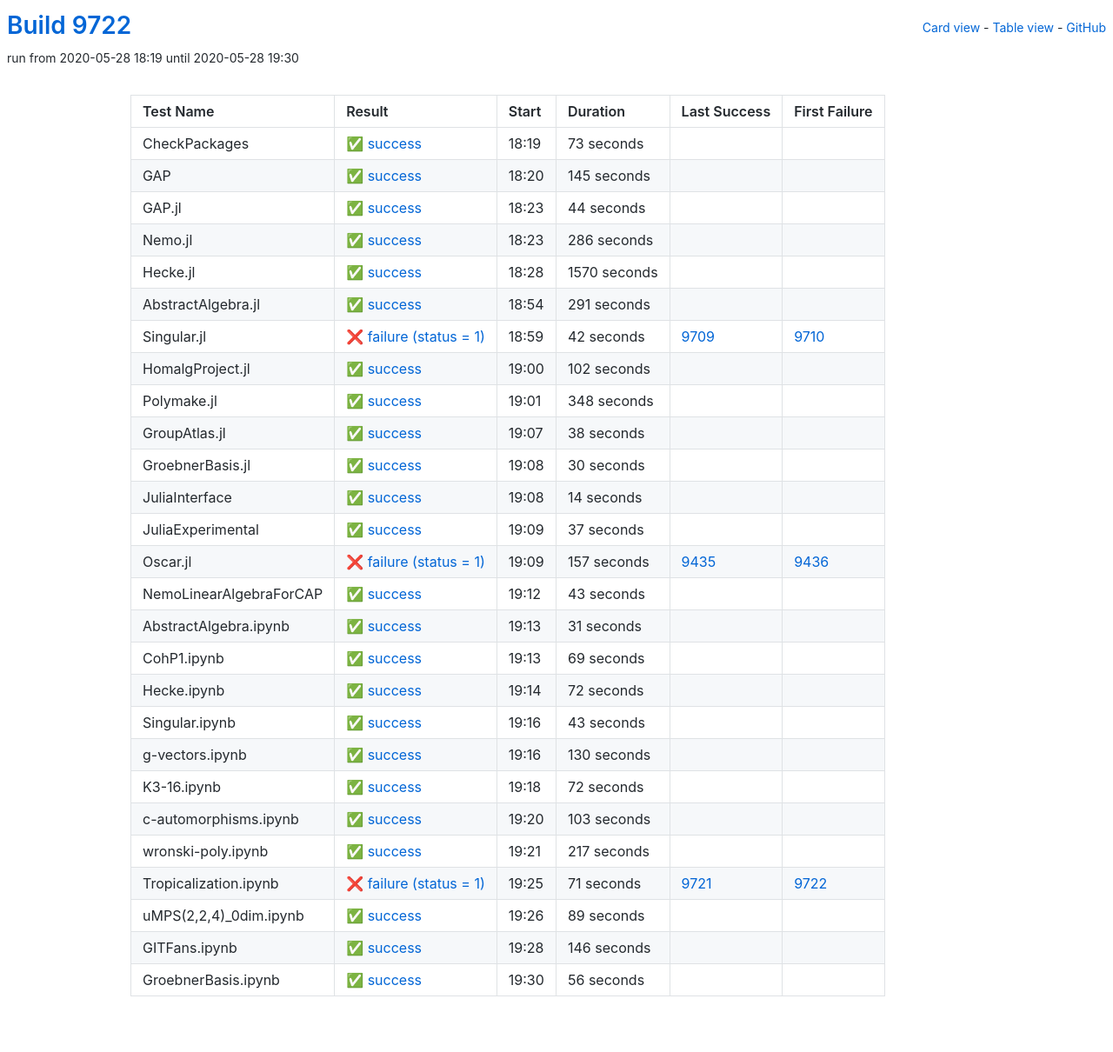
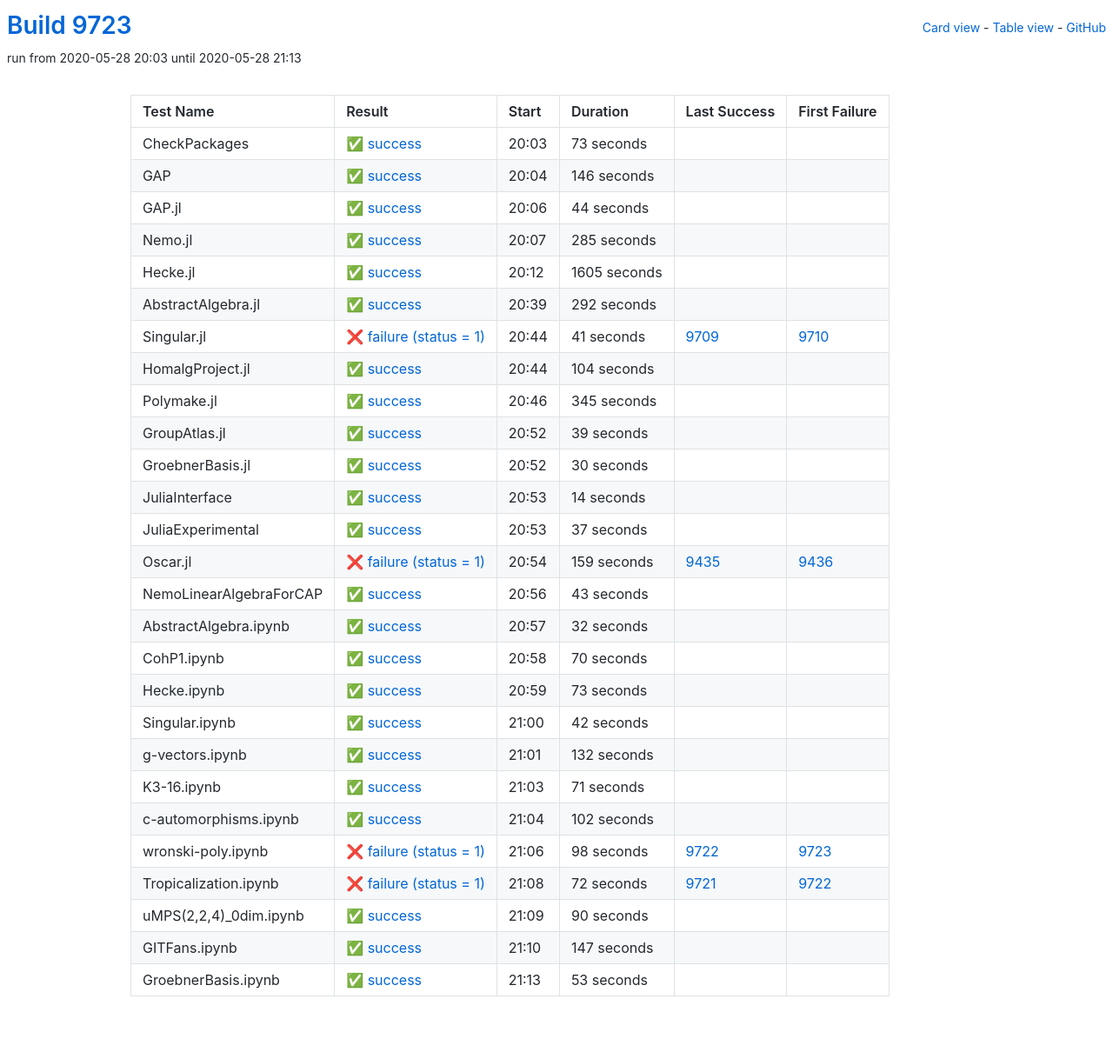
Before and after one commit to oscar-system/oscar-ci-status, a Jekyll site: the page built from table.html, in a window 1280 px wide. Shown: the whole page at 87% size. Built offline with Jekyll 4.4.1, drawn with Linux system fonts in a browser that asks for light colours.

Commit message:
Build 9723

```diff
--- a/_data/ci.yml
+++ b/_data/ci.yml
@@ -1,5 +1,5 @@
-build: 9722
-build_url: https://oscarci.mathematik.uni-kl.de/job/oscar/9722/
+build: 9723
+build_url: https://oscarci.mathematik.uni-kl.de/job/oscar/9723/
 job: oscar
 tests:
 - duration: 73
@@ -9,21 +9,21 @@
   id: checkpackages
   last_success: false
   last_success_url: null
-  log: https://oscarci.mathematik.uni-kl.de/job/oscar/9722/artifact/logs/build-9722/CheckPackages.log
+  log: https://oscarci.mathematik.uni-kl.de/job/oscar/9723/artifact/logs/build-9723/CheckPackages.log
   name: CheckPackages
-  start: 2020-05-28 18:19
+  start: 2020-05-28 20:03
   status: success
   success: true
-- duration: 145
+- duration: 146
   exitcode: 0
   first_failure: false
   first_failure_url: null
   id: gap
   last_success: false
   last_success_url: null
-  log: https://oscarci.mathematik.uni-kl.de/job/oscar/9722/artifact/logs/build-9722/GAP.log
+  log: https://oscarci.mathematik.uni-kl.de/job/oscar/9723/artifact/logs/build-9723/GAP.log
   name: GAP
-  start: 2020-05-28 18:20
+  start: 2020-05-28 20:04
   status: success
   success: true
 - duration: 44
@@ -33,93 +33,93 @@
   id: gap-jl
   last_success: false
   last_success_url: null
-  log: https://oscarci.mathematik.uni-kl.de/job/oscar/9722/artifact/logs/build-9722/GAP.jl.log
+  log: https://oscarci.mathematik.uni-kl.de/job/oscar/9723/artifact/logs/build-9723/GAP.jl.log
   name: GAP.jl
-  start: 2020-05-28 18:23
+  start: 2020-05-28 20:06
   status: success
   success: true
-- duration: 286
+- duration: 285
   exitcode: 0
   first_failure: false
   first_failure_url: null
   id: nemo-jl
   last_success: false
   last_success_url: null
-  log: https://oscarci.mathematik.uni-kl.de/job/oscar/9722/artifact/logs/build-9722/Nemo.jl.log
+  log: https://oscarci.mathematik.uni-kl.de/job/oscar/9723/artifact/logs/build-9723/Nemo.jl.log
   name: Nemo.jl
-  start: 2020-05-28 18:23
+  start: 2020-05-28 20:07
   status: success
   success: true
-- duration: 1570
+- duration: 1605
   exitcode: 0
   first_failure: false
   first_failure_url: null
   id: hecke-jl
   last_success: false
   last_success_url: null
-  log: https://oscarci.mathematik.uni-kl.de/job/oscar/9722/artifact/logs/build-9722/Hecke.jl.log
+  log: https://oscarci.mathematik.uni-kl.de/job/oscar/9723/artifact/logs/build-9723/Hecke.jl.log
   name: Hecke.jl
-  start: 2020-05-28 18:28
+  start: 2020-05-28 20:12
   status: success
   success: true
-- duration: 291
+- duration: 292
   exitcode: 0
   first_failure: false
   first_failure_url: null
   id: abstractalgebra-jl
   last_success: false
   last_success_url: null
-  log: https://oscarci.mathematik.uni-kl.de/job/oscar/9722/artifact/logs/build-9722/AbstractAlgebra.jl.log
+  log: https://oscarci.mathematik.uni-kl.de/job/oscar/9723/artifact/logs/build-9723/AbstractAlgebra.jl.log
   name: AbstractAlgebra.jl
-  start: 2020-05-28 18:54
+  start: 2020-05-28 20:39
   status: success
   success: true
-- duration: 42
+- duration: 41
   exitcode: 1
   first_failure: 9710
   first_failure_url: https://oscarci.mathematik.uni-kl.de/job/oscar/9710/
   id: singular-jl
   last_success: 9709
   last_success_url: https://oscarci.mathematik.uni-kl.de/job/oscar/9709/
-  log: https://oscarci.mathematik.uni-kl.de/job/oscar/9722/artifact/logs/build-9722/Singular.jl.log
+  log: https://oscarci.mathematik.uni-kl.de/job/oscar/9723/artifact/logs/build-9723/Singular.jl.log
   name: Singular.jl
-  start: 2020-05-28 18:59
+  start: 2020-05-28 20:44
   status: failure
   success: false
-- duration: 102
+- duration: 104
   exitcode: 0
   first_failure: false
   first_failure_url: null
   id: homalgproject-jl
   last_success: false
   last_success_url: null
-  log: https://oscarci.mathematik.uni-kl.de/job/oscar/9722/artifact/logs/build-9722/HomalgProject.jl.log
+  log: https://oscarci.mathematik.uni-kl.de/job/oscar/9723/artifact/logs/build-9723/HomalgProject.jl.log
   name: HomalgProject.jl
-  start: 2020-05-28 19:00
+  start: 2020-05-28 20:44
   status: success
   success: true
-- duration: 348
+- duration: 345
   exitcode: 0
   first_failure: false
   first_failure_url: null
   id: polymake-jl
   last_success: false
   last_success_url: null
-  log: https://oscarci.mathematik.uni-kl.de/job/oscar/9722/artifact/logs/build-9722/Polymake.jl.log
+  log: https://oscarci.mathematik.uni-kl.de/job/oscar/9723/artifact/logs/build-9723/Polymake.jl.log
   name: Polymake.jl
-  start: 2020-05-28 19:01
+  start: 2020-05-28 20:46
   status: success
   success: true
-- duration: 38
+- duration: 39
   exitcode: 0
   first_failure: false
   first_failure_url: null
   id: groupatlas-jl
   last_success: false
   last_success_url: null
-  log: https://oscarci.mathematik.uni-kl.de/job/oscar/9722/artifact/logs/build-9722/GroupAtlas.jl.log
+  log: https://oscarci.mathematik.uni-kl.de/job/oscar/9723/artifact/logs/build-9723/GroupAtlas.jl.log
   name: GroupAtlas.jl
-  start: 2020-05-28 19:07
+  start: 2020-05-28 20:52
   status: success
   success: true
 - duration: 30
@@ -129,9 +129,9 @@
   id: groebnerbasis-jl
   last_success: false
   last_success_url: null
-  log: https://oscarci.mathematik.uni-kl.de/job/oscar/9722/artifact/logs/build-9722/GroebnerBasis.jl.log
+  log: https://oscarci.mathematik.uni-kl.de/job/oscar/9723/artifact/logs/build-9723/GroebnerBasis.jl.log
   name: GroebnerBasis.jl
-  start: 2020-05-28 19:08
+  start: 2020-05-28 20:52
   status: success
   success: true
 - duration: 14
@@ -141,9 +141,9 @@
   id: juliainterface
   last_success: false
   last_success_url: null
-  log: https://oscarci.mathematik.uni-kl.de/job/oscar/9722/artifact/logs/build-9722/JuliaInterface.log
+  log: https://oscarci.mathematik.uni-kl.de/job/oscar/9723/artifact/logs/build-9723/JuliaInterface.log
   name: JuliaInterface
-  start: 2020-05-28 19:08
+  start: 2020-05-28 20:53
   status: success
   success: true
 - duration: 37
@@ -153,21 +153,21 @@
   id: juliaexperimental
   last_success: false
   last_success_url: null
-  log: https://oscarci.mathematik.uni-kl.de/job/oscar/9722/artifact/logs/build-9722/JuliaExperimental.log
+  log: https://oscarci.mathematik.uni-kl.de/job/oscar/9723/artifact/logs/build-9723/JuliaExperimental.log
   name: JuliaExperimental
-  start: 2020-05-28 19:09
+  start: 2020-05-28 20:53
   status: success
   success: true
-- duration: 157
+- duration: 159
   exitcode: 1
   first_failure: 9436
   first_failure_url: https://oscarci.mathematik.uni-kl.de/job/oscar/9436/
   id: oscar-jl
   last_success: 9435
   last_success_url: https://oscarci.mathematik.uni-kl.de/job/oscar/9435/
-  log: https://oscarci.mathematik.uni-kl.de/job/oscar/9722/artifact/logs/build-9722/Oscar.jl.log
+  log: https://oscarci.mathematik.uni-kl.de/job/oscar/9723/artifact/logs/build-9723/Oscar.jl.log
   name: Oscar.jl
-  start: 2020-05-28 19:09
+  start: 2020-05-28 20:54
   status: failure
   success: false
 - duration: 43
@@ -177,152 +177,152 @@
   id: nemolinearalgebraforcap
   last_success: false
   last_success_url: null
-  log: https://oscarci.mathematik.uni-kl.de/job/oscar/9722/artifact/logs/build-9722/NemoLinearAlgebraForCAP.log
+  log: https://oscarci.mathematik.uni-kl.de/job/oscar/9723/artifact/logs/build-9723/NemoLinearAlgebraForCAP.log
   name: NemoLinearAlgebraForCAP
-  start: 2020-05-28 19:12
+  start: 2020-05-28 20:56
   status: success
   success: true
-- duration: 31
+- duration: 32
   exitcode: 0
   first_failure: false
   first_failure_url: null
   id: abstractalgebra-ipynb
   last_success: false
   last_success_url: null
-  log: https://oscarci.mathematik.uni-kl.de/job/oscar/9722/artifact/logs/build-9722/AbstractAlgebra.ipynb.log
+  log: https://oscarci.mathematik.uni-kl.de/job/oscar/9723/artifact/logs/build-9723/AbstractAlgebra.ipynb.log
   name: AbstractAlgebra.ipynb
-  start: 2020-05-28 19:13
+  start: 2020-05-28 20:57
   status: success
   success: true
-- duration: 69
+- duration: 70
   exitcode: 0
   first_failure: false
   first_failure_url: null
   id: cohp1-ipynb
   last_success: false
   last_success_url: null
-  log: https://oscarci.mathematik.uni-kl.de/job/oscar/9722/artifact/logs/build-9722/CohP1.ipynb.log
+  log: https://oscarci.mathematik.uni-kl.de/job/oscar/9723/artifact/logs/build-9723/CohP1.ipynb.log
   name: CohP1.ipynb
-  start: 2020-05-28 19:13
+  start: 2020-05-28 20:58
   status: success
   success: true
-- duration: 72
+- duration: 73
   exitcode: 0
   first_failure: false
   first_failure_url: null
   id: hecke-ipynb
   last_success: false
   last_success_url: null
-  log: https://oscarci.mathematik.uni-kl.de/job/oscar/9722/artifact/logs/build-9722/Hecke.ipynb.log
+  log: https://oscarci.mathematik.uni-kl.de/job/oscar/9723/artifact/logs/build-9723/Hecke.ipynb.log
   name: Hecke.ipynb
-  start: 2020-05-28 19:14
+  start: 2020-05-28 20:59
   status: success
   success: true
-- duration: 43
+- duration: 42
   exitcode: 0
   first_failure: false
   first_failure_url: null
   id: singular-ipynb
   last_success: false
   last_success_url: null
-  log: https://oscarci.mathematik.uni-kl.de/job/oscar/9722/artifact/logs/build-9722/Singular.ipynb.log
+  log: https://oscarci.mathematik.uni-kl.de/job/oscar/9723/artifact/logs/build-9723/Singular.ipynb.log
   name: Singular.ipynb
-  start: 2020-05-28 19:16
+  start: 2020-05-28 21:00
   status: success
   success: true
-- duration: 130
+- duration: 132
   exitcode: 0
   first_failure: false
   first_failure_url: null
   id: g-vectors-ipynb
   last_success: false
   last_success_url: null
-  log: https://oscarci.mathematik.uni-kl.de/job/oscar/9722/artifact/logs/build-9722/g-vectors.ipynb.log
+  log: https://oscarci.mathematik.uni-kl.de/job/oscar/9723/artifact/logs/build-9723/g-vectors.ipynb.log
   name: g-vectors.ipynb
-  start: 2020-05-28 19:16
+  start: 2020-05-28 21:01
   status: success
   success: true
-- duration: 72
+- duration: 71
   exitcode: 0
   first_failure: false
   first_failure_url: null
   id: k3-16-ipynb
   last_success: false
   last_success_url: null
-  log: https://oscarci.mathematik.uni-kl.de/job/oscar/9722/artifact/logs/build-9722/K3-16.ipynb.log
+  log: https://oscarci.mathematik.uni-kl.de/job/oscar/9723/artifact/logs/build-9723/K3-16.ipynb.log
   name: K3-16.ipynb
-  start: 2020-05-28 19:18
+  start: 2020-05-28 21:03
   status: success
   success: true
-- duration: 103
+- duration: 102
   exitcode: 0
   first_failure: false
   first_failure_url: null
   id: c-automorphisms-ipynb
   last_success: false
   last_success_url: null
-  log: https://oscarci.mathematik.uni-kl.de/job/oscar/9722/artifact/logs/build-9722/c-automorphisms.ipynb.log
+  log: https://oscarci.mathematik.uni-kl.de/job/oscar/9723/artifact/logs/build-9723/c-automorphisms.ipynb.log
   name: c-automorphisms.ipynb
-  start: 2020-05-28 19:20
+  start: 2020-05-28 21:04
   status: success
   success: true
-- duration: 217
-  exitcode: 0
-  first_failure: false
-  first_failure_url: null
+- duration: 98
+  exitcode: 1
+  first_failure: 9723
+  first_failure_url: https://oscarci.mathematik.uni-kl.de/job/oscar/9723/
   id: wronski-poly-ipynb
-  last_success: false
-  last_success_url: null
-  log: https://oscarci.mathematik.uni-kl.de/job/oscar/9722/artifact/logs/build-9722/wronski-poly.ipynb.log
+  last_success: 9722
+  last_success_url: https://oscarci.mathematik.uni-kl.de/job/oscar/9722/
+  log: https://oscarci.mathematik.uni-kl.de/job/oscar/9723/artifact/logs/build-9723/wronski-poly.ipynb.log
   name: wronski-poly.ipynb
-  start: 2020-05-28 19:21
-  status: success
-  success: true
-- duration: 71
+  start: 2020-05-28 21:06
+  status: failure
+  success: false
+- duration: 72
   exitcode: 1
   first_failure: 9722
   first_failure_url: https://oscarci.mathematik.uni-kl.de/job/oscar/9722/
   id: tropicalization-ipynb
   last_success: 9721
   last_success_url: https://oscarci.mathematik.uni-kl.de/job/oscar/9721/
-  log: https://oscarci.mathematik.uni-kl.de/job/oscar/9722/artifact/logs/build-9722/Tropicalization.ipynb.log
+  log: https://oscarci.mathematik.uni-kl.de/job/oscar/9723/artifact/logs/build-9723/Tropicalization.ipynb.log
   name: Tropicalization.ipynb
-  start: 2020-05-28 19:25
+  start: 2020-05-28 21:08
   status: failure
   success: false
-- duration: 89
+- duration: 90
   exitcode: 0
   first_failure: false
   first_failure_url: null
   id: umps-2-2-4-0dim-ipynb
   last_success: false
   last_success_url: null
-  log: https://oscarci.mathematik.uni-kl.de/job/oscar/9722/artifact/logs/build-9722/uMPS-2-2-4-_0dim.ipynb.log
+  log: https://oscarci.mathematik.uni-kl.de/job/oscar/9723/artifact/logs/build-9723/uMPS-2-2-4-_0dim.ipynb.log
   name: uMPS(2,2,4)_0dim.ipynb
-  start: 2020-05-28 19:26
+  start: 2020-05-28 21:09
   status: success
   success: true
-- duration: 146
+- duration: 147
   exitcode: 0
   first_failure: false
   first_failure_url: null
   id: gitfans-ipynb
   last_success: false
   last_success_url: null
-  log: https://oscarci.mathematik.uni-kl.de/job/oscar/9722/artifact/logs/build-9722/GITFans.ipynb.log
+  log: https://oscarci.mathematik.uni-kl.de/job/oscar/9723/artifact/logs/build-9723/GITFans.ipynb.log
   name: GITFans.ipynb
-  start: 2020-05-28 19:28
+  start: 2020-05-28 21:10
   status: success
   success: true
-- duration: 56
+- duration: 53
   exitcode: 0
   first_failure: false
   first_failure_url: null
   id: groebnerbasis-ipynb
   last_success: false
   last_success_url: null
-  log: https://oscarci.mathematik.uni-kl.de/job/oscar/9722/artifact/logs/build-9722/GroebnerBasis.ipynb.log
+  log: https://oscarci.mathematik.uni-kl.de/job/oscar/9723/artifact/logs/build-9723/GroebnerBasis.ipynb.log
   name: GroebnerBasis.ipynb
-  start: 2020-05-28 19:30
+  start: 2020-05-28 21:13
   status: success
   success: true
```
Also changed, not shown: README.md.
